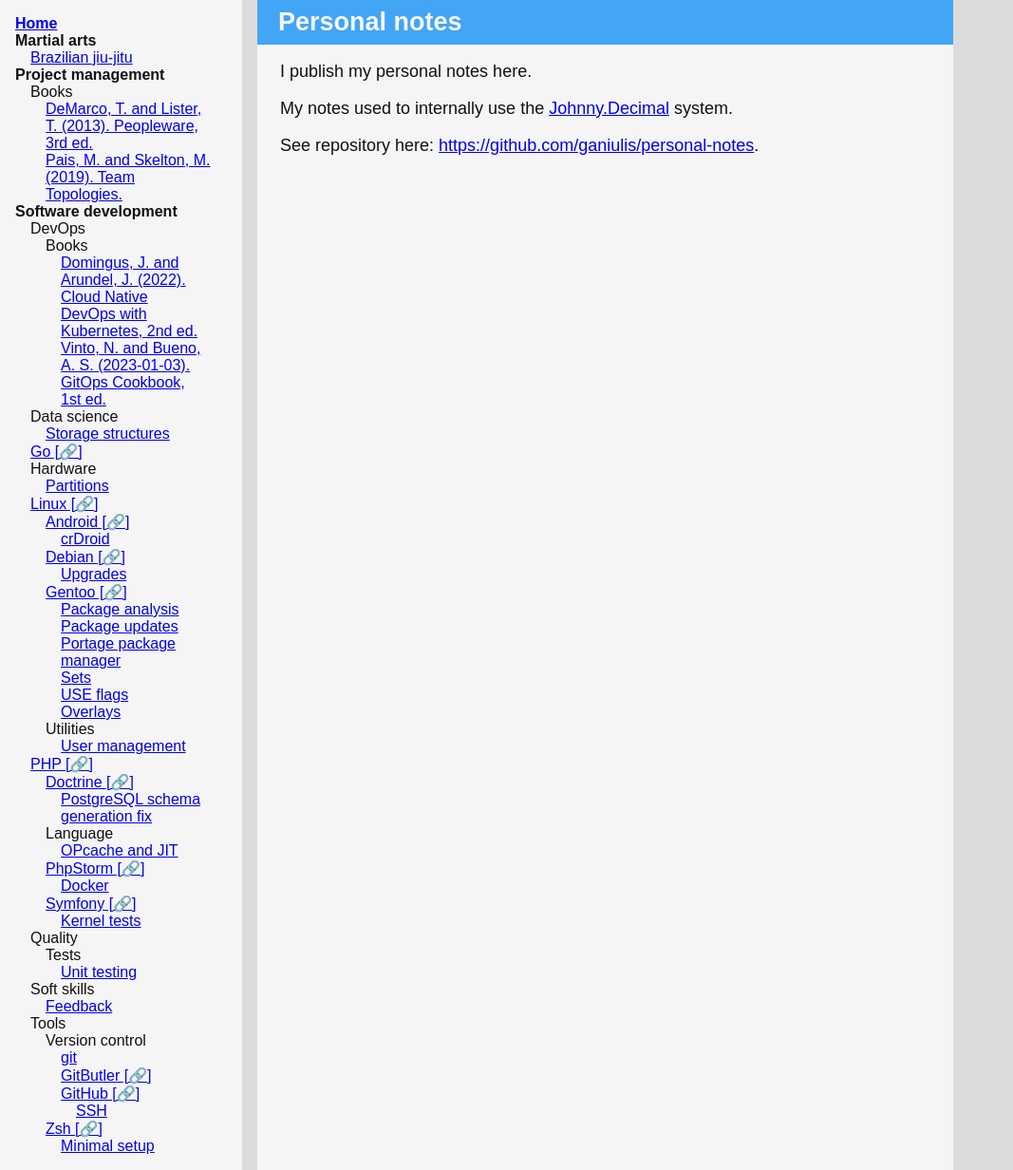
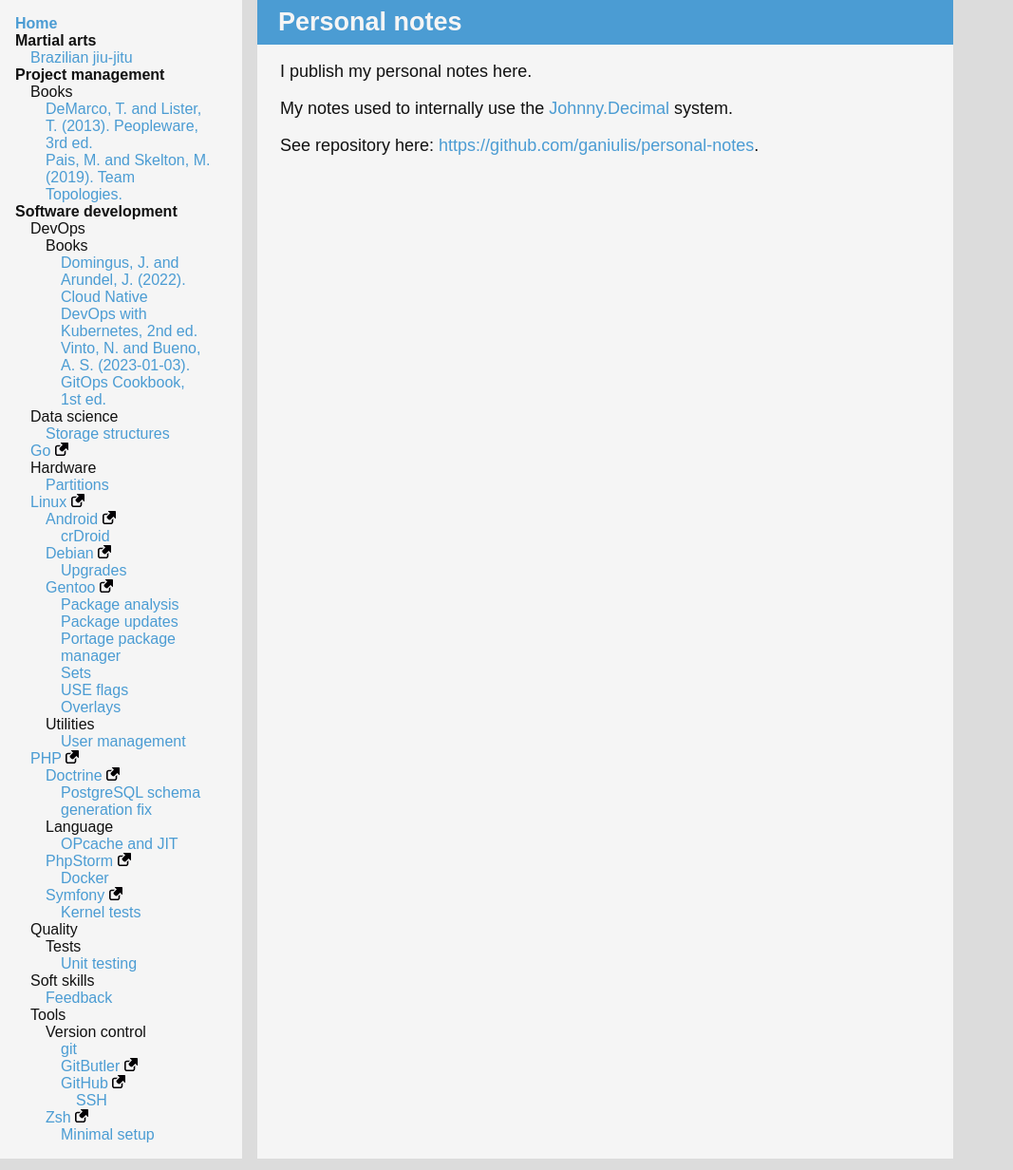
Before and after one commit to ganiulis/personal-notes, a Jekyll site: the page built from index.md, in a window 1280 px wide. Shown: the whole page at 95% size, without its empty margins (0-1067 px from the left). Built offline with Jekyll 4.4.1, drawn with Linux system fonts in a browser that asks for light colours; our own code applies the rules of GitHub Pages for plain Markdown files.

Commit message:
feat: UI improvements

```diff
--- a/_includes/navigation.html
+++ b/_includes/navigation.html
@@ -6,7 +6,10 @@
   {% endif %} {% for item in include.items %}
   <li>
     {% if item.website %}
-    <a href="{{ item.website }} " target="_blank">{{ item.title }} [🔗]</a>
+    <a href="{{ item.website }} " target="_blank"
+      >{{ item.title }}
+      <img src="{{ item.baseurl }}/assets/images/external-link.svg"
+    /></a>
     {% elsif item.path and item.items %} {{ item.title }} {% else %}
     <a
       href="{{ site.baseurl }}{{ include.parent | append: '/' | append: item.path }}"
--- a/_sass/main.scss
+++ b/_sass/main.scss
@@ -1,6 +1,6 @@
 $color-text-base: #111;
 $color-background-base: whitesmoke;
-$color-accent-base: #42a5f5;
+$color-accent-base: #4b9cd3;
 
 html {
   font-family: Arial, Helvetica, sans-serif;
@@ -51,6 +51,16 @@ article > ul {
   padding: 0 60px;
 }
 
+a {
+  color: #4b9cd3;
+  text-decoration: none;
+}
+
+a:hover {
+  color: #4b9cd3;
+  text-decoration: underline;
+}
+
 @media only screen and (min-width: 1200px) {
   body {
     display: flex;
```
Also changed, not shown: assets/images/external-link.svg (added).
